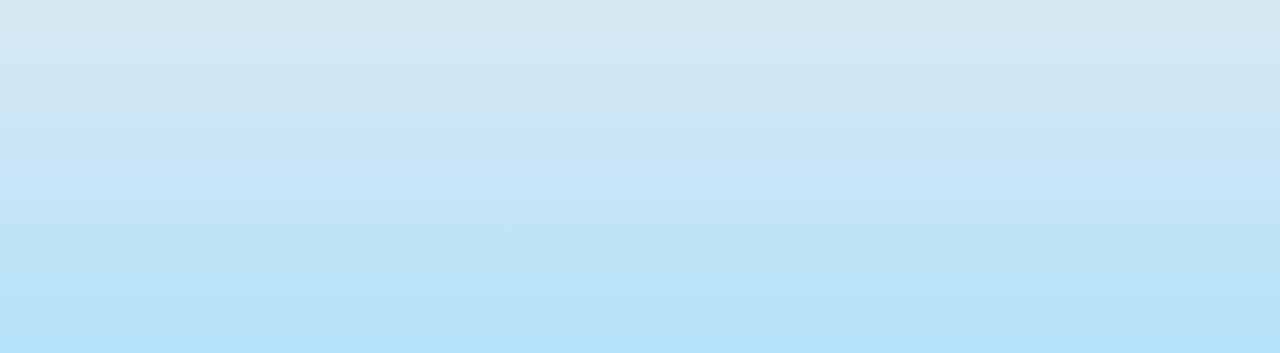
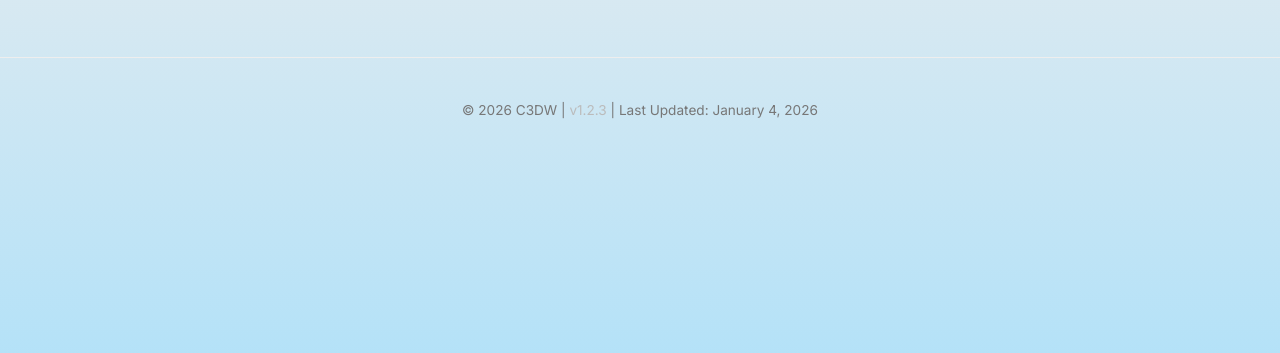
Before and after one commit to blast1221/filament_inventory, a website: page gallery.html in a window 1280 px wide. Shown: the part 397-750 px from the top of the page. Drawn offline with Linux system fonts and the light colour scheme.

Commit message:
Fix: - fix: updated footer section from js/inventory.js to js/footer.js

```diff
--- a/gallery.html
+++ b/gallery.html
@@ -30,6 +30,6 @@
             </div>
     </main>
 
-    <script src="js/inventory.js"></script>
+    <script src="js/footer.js"></script>
 </body>
 </html>
```
